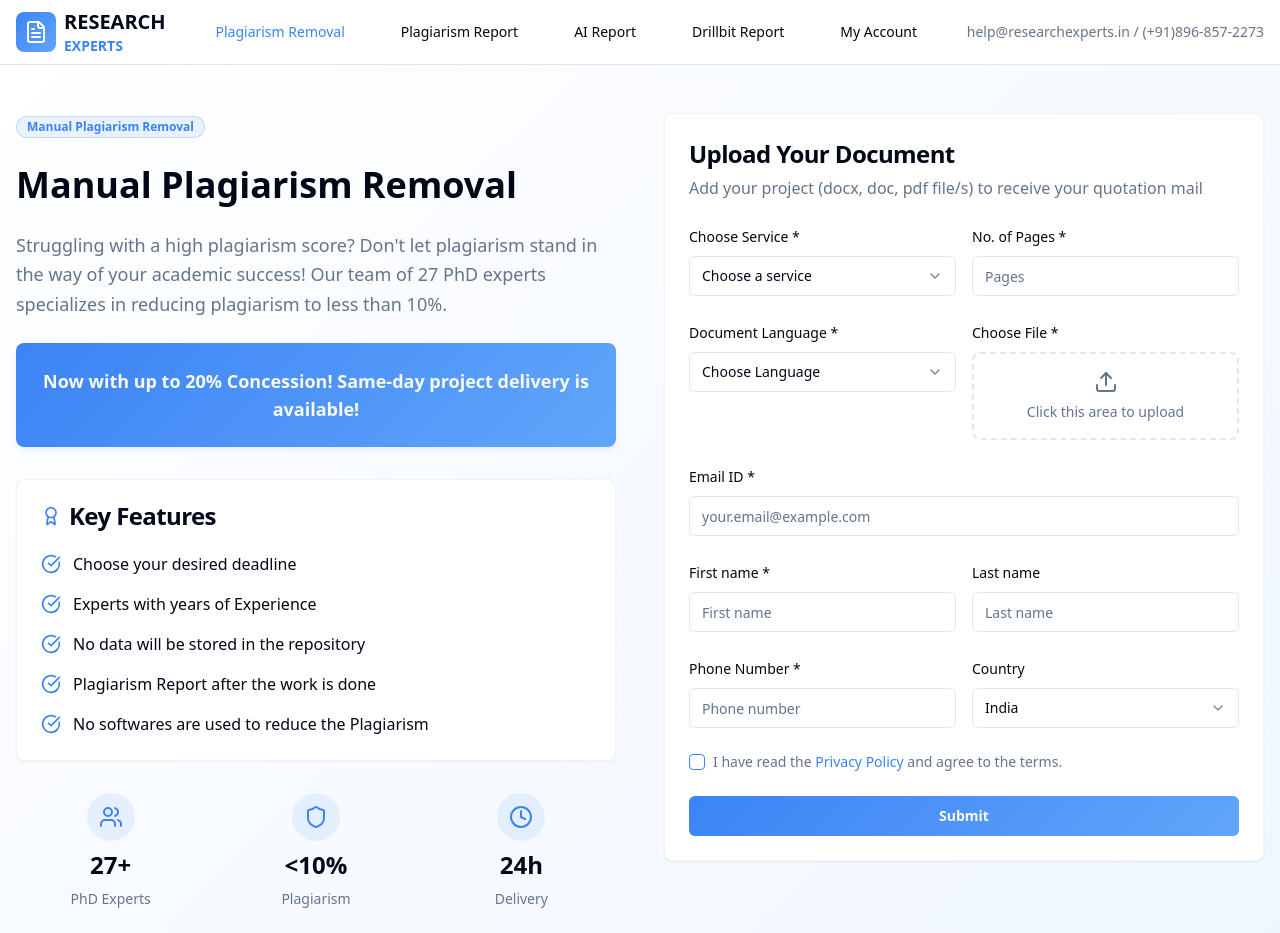
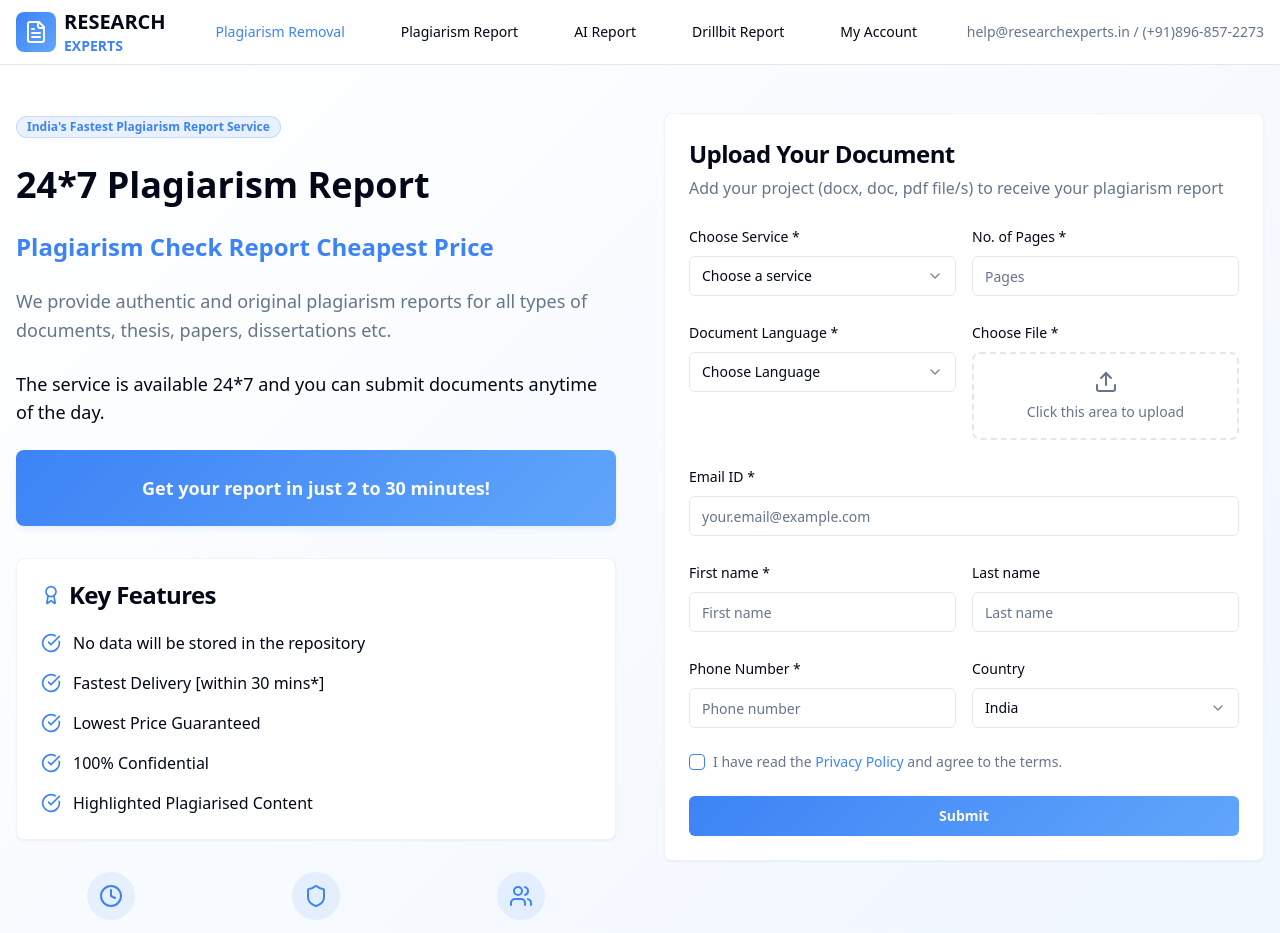
Before and after one commit to grey123341/theme-swap-website-clone, a React (Vite) app: page / in a window 1280 px wide. Shown: the top 933 px of the page. Built offline with nearby package versions, Linux system fonts and the light colour scheme.

Commit message:
Refactor Plagiarism Report section
Clone the Plagiarism Report section from the specified website and integrate it into the navigation bar, maintaining the current color scheme.

```diff
--- a/src/pages/Index.tsx
+++ b/src/pages/Index.tsx
@@ -33,11 +33,11 @@ const Index = () => {
   ];
 
   const keyFeatures = [
-    "Choose your desired deadline",
-    "Experts with years of Experience",
     "No data will be stored in the repository",
-    "Plagiarism Report after the work is done",
-    "No softwares are used to reduce the Plagiarism"
+    "Fastest Delivery [within 30 mins*]",
+    "Lowest Price Guaranteed",
+    "100% Confidential",
+    "Highlighted Plagiarised Content"
   ];
 
   return (
@@ -75,24 +75,32 @@ const Index = () => {
       <div className="container mx-auto px-4 py-12">
         <div className="grid lg:grid-cols-2 gap-12 items-start">
 
-          {/* Left Section - Service Description */}
+          {/* Left Section - Plagiarism Report Service */}
           <div className="space-y-8">
             <div className="space-y-6">
               <Badge variant="secondary" className="bg-primary/10 text-primary border-primary/20">
-                Manual Plagiarism Removal
+                India's Fastest Plagiarism Report Service
               </Badge>
 
               <h2 className="text-4xl font-bold text-foreground leading-tight">
-                Manual Plagiarism Removal
+                24*7 Plagiarism Report
               </h2>
 
+              <h3 className="text-2xl font-semibold text-primary">
+                Plagiarism Check Report Cheapest Price
+              </h3>
+
               <p className="text-lg text-muted-foreground leading-relaxed">
-                Struggling with a high plagiarism score? Don't let plagiarism stand in the way of your academic success! Our team of 27 PhD experts specializes in reducing plagiarism to less than 10%.
+                We provide authentic and original plagiarism reports for all types of documents, thesis, papers, dissertations etc.
+              </p>
+
+              <p className="text-lg font-medium text-foreground">
+                The service is available 24*7 and you can submit documents anytime of the day.
               </p>
 
               <div className="bg-gradient-primary p-6 rounded-lg shadow-elegant">
                 <p className="text-center text-primary-foreground font-semibold text-lg">
-                  Now with up to 20% Concession! Same-day project delivery is available!
+                  Get your report in just 2 to 30 minutes!
                 </p>
               </div>
             </div>
@@ -119,24 +127,24 @@ const Index = () => {
             <div className="grid grid-cols-3 gap-4">
               <div className="text-center space-y-2">
                 <div className="w-12 h-12 bg-primary/10 rounded-full flex items-center justify-center mx-auto">
-                  <Users className="w-6 h-6 text-primary" />
+                  <Clock className="w-6 h-6 text-primary" />
                 </div>
-                <div className="text-2xl font-bold text-foreground">27+</div>
-                <div className="text-sm text-muted-foreground">PhD Experts</div>
+                <div className="text-2xl font-bold text-foreground">24*7</div>
+                <div className="text-sm text-muted-foreground">Available</div>
               </div>
               <div className="text-center space-y-2">
                 <div className="w-12 h-12 bg-primary/10 rounded-full flex items-center justify-center mx-auto">
                   <Shield className="w-6 h-6 text-primary" />
                 </div>
-                <div className="text-2xl font-bold text-foreground">&lt;10%</div>
-                <div className="text-sm text-muted-foreground">Plagiarism</div>
+                <div className="text-2xl font-bold text-foreground">30min</div>
+                <div className="text-sm text-muted-foreground">Fastest</div>
               </div>
               <div className="text-center space-y-2">
                 <div className="w-12 h-12 bg-primary/10 rounded-full flex items-center justify-center mx-auto">
-                  <Clock className="w-6 h-6 text-primary" />
+                  <Users className="w-6 h-6 text-primary" />
                 </div>
-                <div className="text-2xl font-bold text-foreground">24h</div>
-                <div className="text-sm text-muted-foreground">Delivery</div>
+                <div className="text-2xl font-bold text-foreground">100%</div>
+                <div className="text-sm text-muted-foreground">Confidential</div>
               </div>
             </div>
           </div>
@@ -146,7 +154,7 @@ const Index = () => {
             <CardHeader>
               <CardTitle className="text-2xl text-foreground">Upload Your Document</CardTitle>
               <p className="text-muted-foreground">
-                Add your project (docx, doc, pdf file/s) to receive your quotation mail
+                Add your project (docx, doc, pdf file/s) to receive your plagiarism report
               </p>
             </CardHeader>
             <CardContent className="space-y-6">
```
